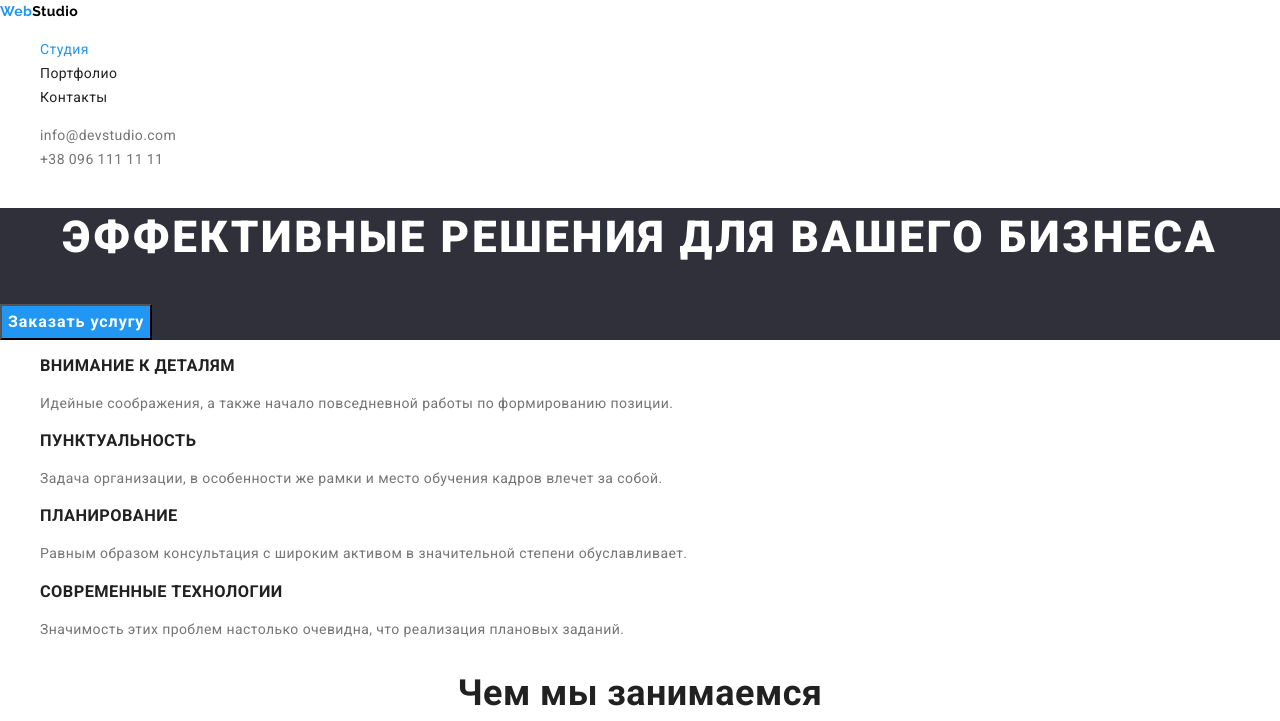
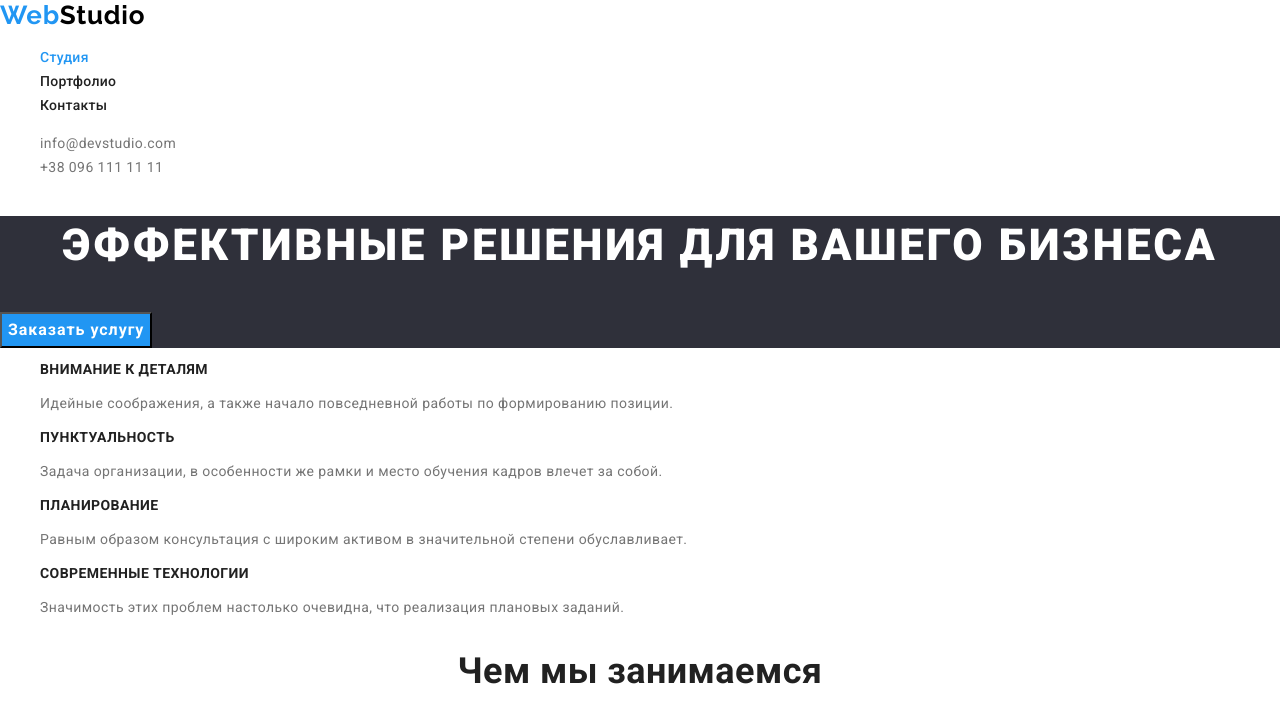
Before and after one commit to Tanulka/goit-markup-hw-02, a plain HTML site: page index.html in a window 1280 px wide. Shown: the top 721 px of the page. Drawn offline with nearby package versions, Linux system fonts and the light colour scheme.

Commit message:
buges-fixed
В меню и лого высталены жирность шрифта. в заголовках h3 указан точечно шрифт.
Адрес сделан белым

```diff
--- a/css/styles.css
+++ b/css/styles.css
@@ -42,12 +42,19 @@ body {
 .logo {
   color: #2196f3;
   font-family: 'Raleway', sans-serif;
+  font-weight: 700;
+  font-size: 26px;
+  line-height: 1.19;
+  letter-spacing: 0.03em;
 }
 .logo-header-word {
   color: #000000;
 }
 .site-nav .link {
   color: var(--title-text-color);
+  font-weight: 500;
+  line-height: 1.14;
+  letter-spacing: 0.02em;
 }
 .site-nav .link:hover,
 .site-nav .link:focus {
@@ -89,9 +96,12 @@ body {
 }
 /* Преимущества */
 .advantage .advantage-title {
+  font-size: 14px;
   line-height: 1.14;
   text-transform: uppercase;
   color: var(--title-text-color);
+  font-family: var(--main-font-family);
+  font-weight: 700;
 }
 /* Примеры работ и команда h2 */
 .section .section-title {
@@ -127,8 +137,7 @@ body {
 .list .list-link {
   color: rgba(100%, 100%, 100%, 60%);
 }
-.list .list-link:hover,
-.list-focus {
+.list .list-address {
   color: var(--primary-white-color);
 }
 /* Портфолио */
--- a/index.html
+++ b/index.html
@@ -171,7 +171,7 @@
       <address class="address">
         <ul class="list">
           <li>
-            <a href="" class="list-link link"
+            <a href="" class="list-address link"
               >г. Киев, пр-т Леси Украинки, 26</a
             >
           </li>
```
